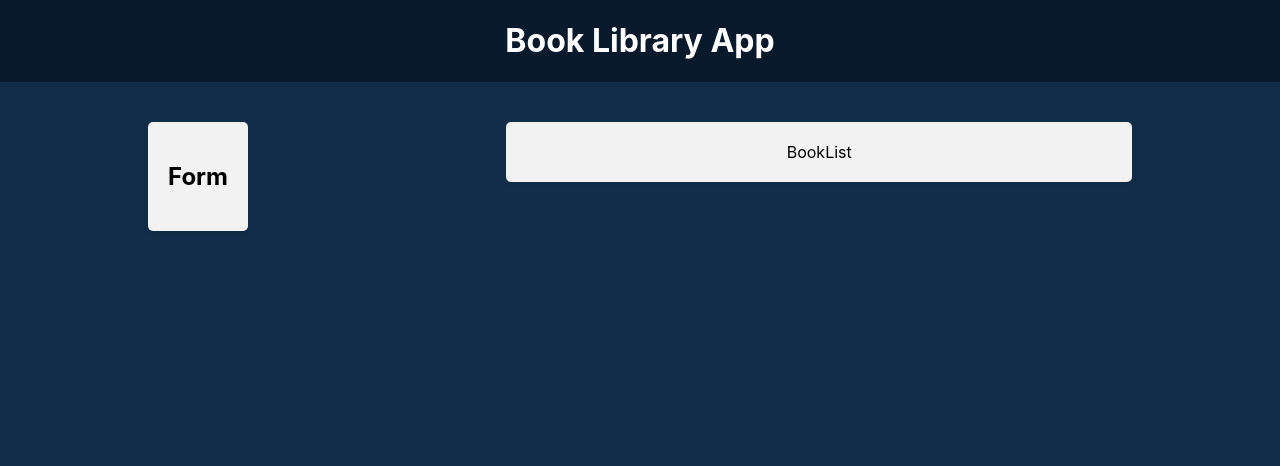
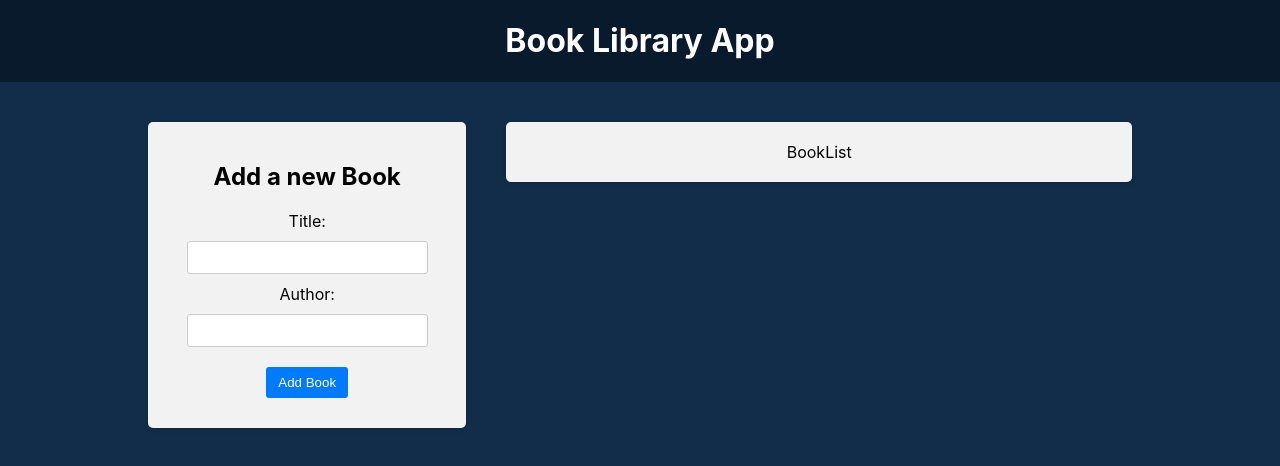
Before and after one commit to Talant13/Library, a React (Create React App) app in the folder frontend/: page / in a window 1280 px wide. Shown: the top 466 px of the page. Built offline with nearby package versions, Linux system fonts and the light colour scheme.

Commit message:
form markup

```diff
--- a/frontend/src/components/BookForm/BookForm.js
+++ b/frontend/src/components/BookForm/BookForm.js
@@ -1,9 +1,43 @@
-import React from "react";
+import React, { useState } from "react";
+import "./BookForm.css";
 
 const BookForm = () => {
+  const [title, setTitle] = useState("");
+  const [author, setAuthor] = useState("");
+
+  const handleSubmit = (e) => {
+    e.preventDefault();
+    if (title && author) {
+      //dispatch action
+
+      setTitle("");
+      setAuthor("");
+    }
+  };
   return (
     <div className="app-block book-form">
-      <h2>Form</h2>
+      <h2>Add a new Book</h2>
+      <form onSubmit={handleSubmit}>
+        <div>
+          <label htmlFor="title">Title:</label>
+          <input
+            type="text"
+            id="title"
+            value={title}
+            onChange={(e) => setTitle(e.target.value)}
+          />
+        </div>
+        <div>
+          <label htmlFor="author">Author:</label>
+          <input
+            type="text"
+            id="author"
+            value={author}
+            onChange={(e) => setAuthor(e.target.value)}
+          />
+        </div>
+        <button type="submit">Add Book</button>
+      </form>
     </div>
   );
 };
--- a/frontend/src/components/BookList/BookList.js
+++ b/frontend/src/components/BookList/BookList.js
@@ -1,4 +1,5 @@
 import React from "react";
+import "./BookList.css";
 
 const BookList = () => {
   return <div className="app-block book-list">BookList</div>;
--- a/frontend/src/components/Filter/Filter.js
+++ b/frontend/src/components/Filter/Filter.js
@@ -1,4 +1,5 @@
 import React from "react";
+import "./Filter.css";
 
 const Filter = () => {
   return <div className="app-block filter">Filter</div>;
```
